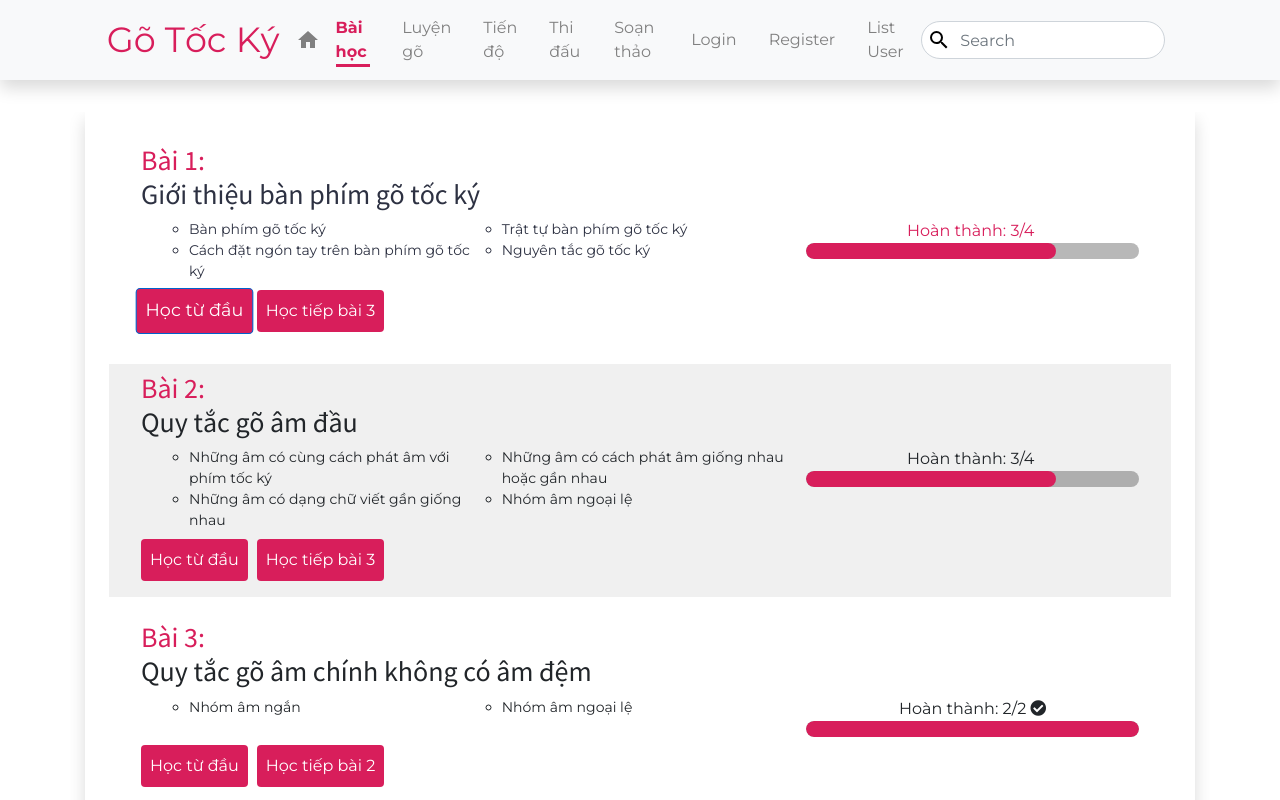
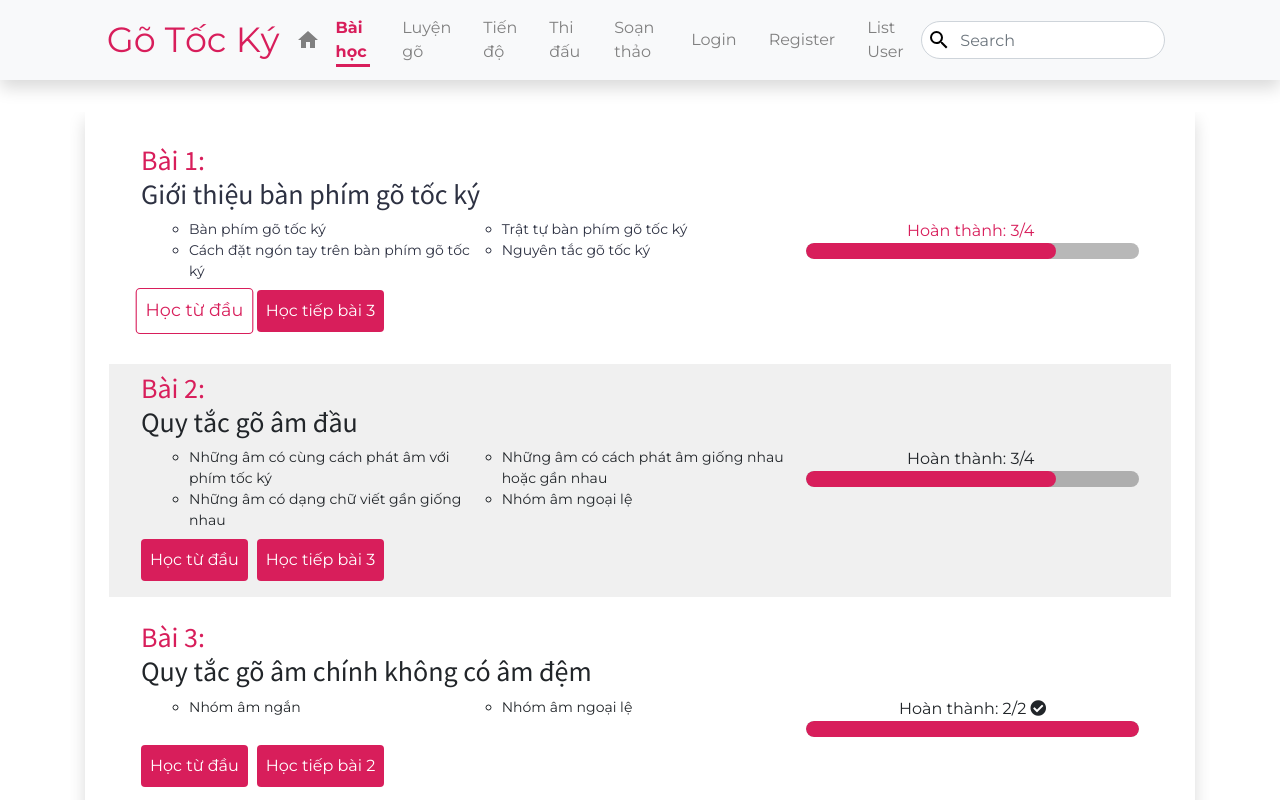
Before and after one commit to nxvinh222/HCI_01, a React (Create React App) app: page /baihoc in a window 1280 px wide. In both pictures the pointer is over the button 194 px from the left and 311 px from the top of the page. Shown: the top 800 px of the page. Built offline with nearby package versions, Linux system fonts and the light colour scheme.

Commit message:
Update primary button style

```diff
--- a/src/App.css
+++ b/src/App.css
@@ -119,6 +119,9 @@ a:hover {
   color: white !important;
 }
 .btn-primary:hover {
+  background-color: white !important;
+  color: var(--main-color) !important;
+  border-color: var(--main-color) !important;
   transform: scale(1.1) perspective(0.2px)
 }
 
```
